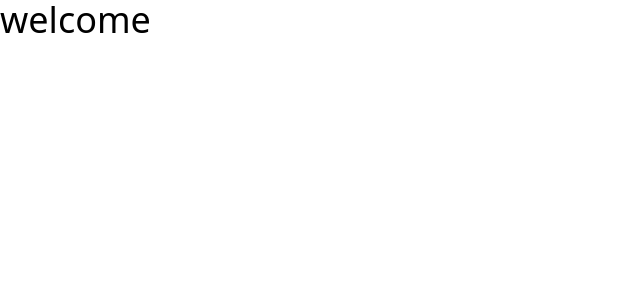
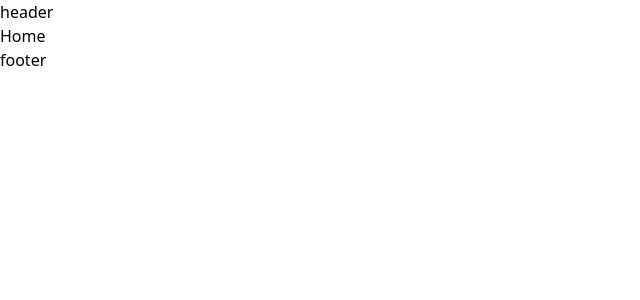
Before and after one commit to ASSiddik01/PcCart_Client, a Next.js app: page / in a window 1280 px wide. Shown: the top 300 px of the page, without its empty margins (0-640 px from the left). Built offline with nearby package versions, Linux system fonts and the light colour scheme.

Commit message:
define layout

```diff
--- /dev/null
+++ b/src/components/Layouts/RootLayout.js
@@ -0,0 +1,11 @@
+const RootLayout = ({ children }) => {
+  return (
+    <div>
+      <h1 className="">header</h1>
+      {children}
+      <h1 className="">footer</h1>
+    </div>
+  );
+};
+
+export default RootLayout;
--- a/src/pages/_app.js
+++ b/src/pages/_app.js
@@ -1,5 +1,7 @@
-import '@/styles/globals.css'
+import "@/styles/globals.css";
 
 export default function App({ Component, pageProps }) {
-  return <Component {...pageProps} />
+  const getLayout = Component.getLayout || ((page) => page);
+
+  return <>{getLayout(<Component {...pageProps} />)}</>;
 }
--- /dev/null
+++ b/src/pages/about.js
@@ -0,0 +1,12 @@
+import React from "react";
+import RootLayout from "@/components/Layouts/RootLayout";
+
+const About = () => {
+  return <div>About</div>;
+};
+
+export default About;
+
+About.getLayout = function getLayout(page) {
+  return <RootLayout>{page}</RootLayout>;
+};
--- a/src/pages/index.js
+++ b/src/pages/index.js
@@ -1,7 +1,11 @@
-export default function Home() {
-  return (
-    <main>
-      <h2 className="text-4xl"> welcome</h2>
-    </main>
-  );
-}
+import RootLayout from "@/components/Layouts/RootLayout";
+
+const Home = () => {
+  return <div>Home</div>;
+};
+
+export default Home;
+
+Home.getLayout = function getLayout(page) {
+  return <RootLayout>{page}</RootLayout>;
+};
```
